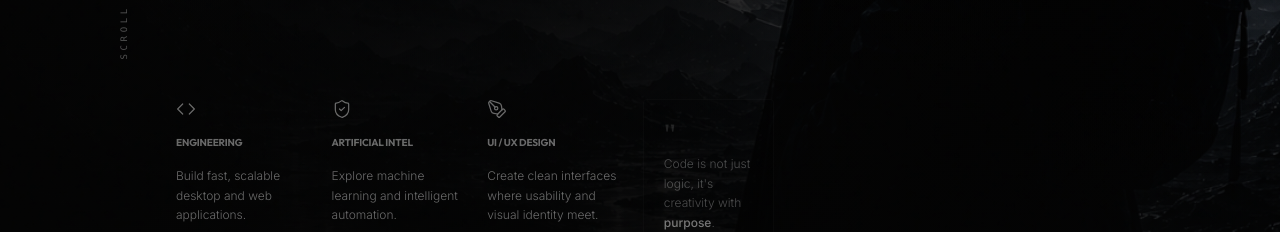
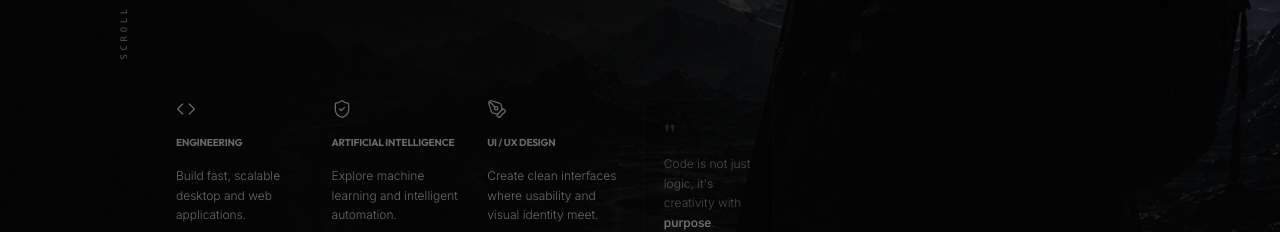
Before and after one commit to abidsuhaib525-bot/suhaib-abid, a Next.js app: page / in a window 1280 px wide. Shown: the part 1540-1772 px from the top of the page. Built offline with nearby package versions, Linux system fonts and the light colour scheme.

Commit message:
Fix typo: Artificial Intel -> Artificial Intelligence in About section

```diff
--- a/src/components/About.tsx
+++ b/src/components/About.tsx
@@ -251,7 +251,7 @@ export function About() {
             {/* Feature 2 */}
             <div className="focus-item flex flex-col gap-4">
               <ShieldCheck className="w-5 h-5 text-white" strokeWidth={1.5} />
-              <h4 className="text-[10px] text-white uppercase tracking-[0.2em] font-medium">Artificial Intel</h4>
+              <h4 className="text-[10px] text-white uppercase tracking-[0.2em] font-medium">Artificial Intelligence</h4>
               <p className="text-white text-xs font-light leading-relaxed">
                 Explore machine learning and intelligent automation.
               </p>
```
